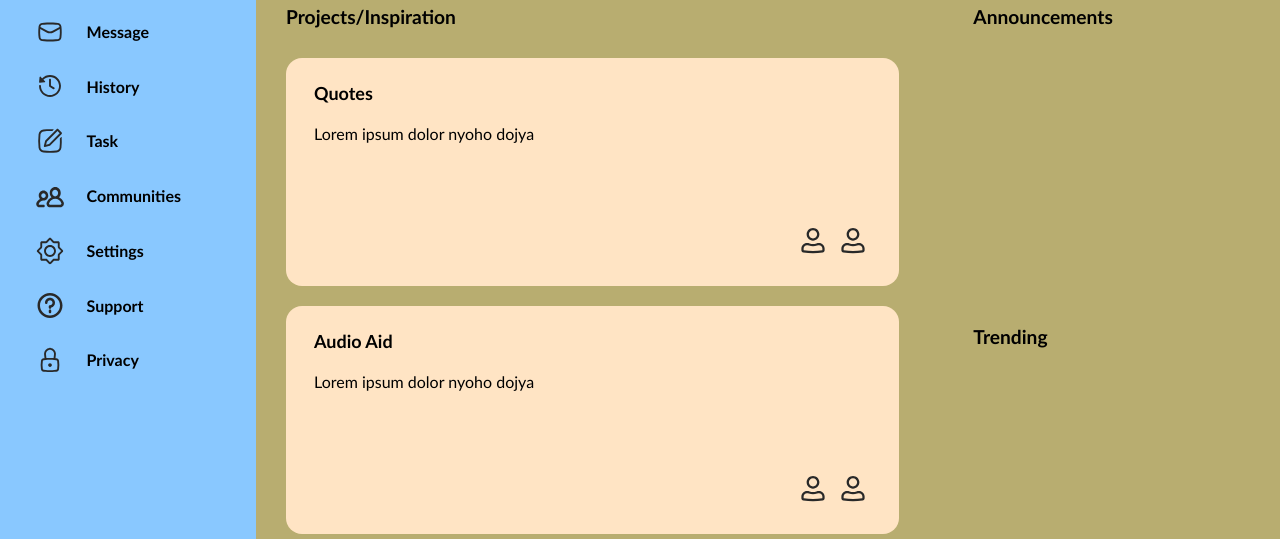
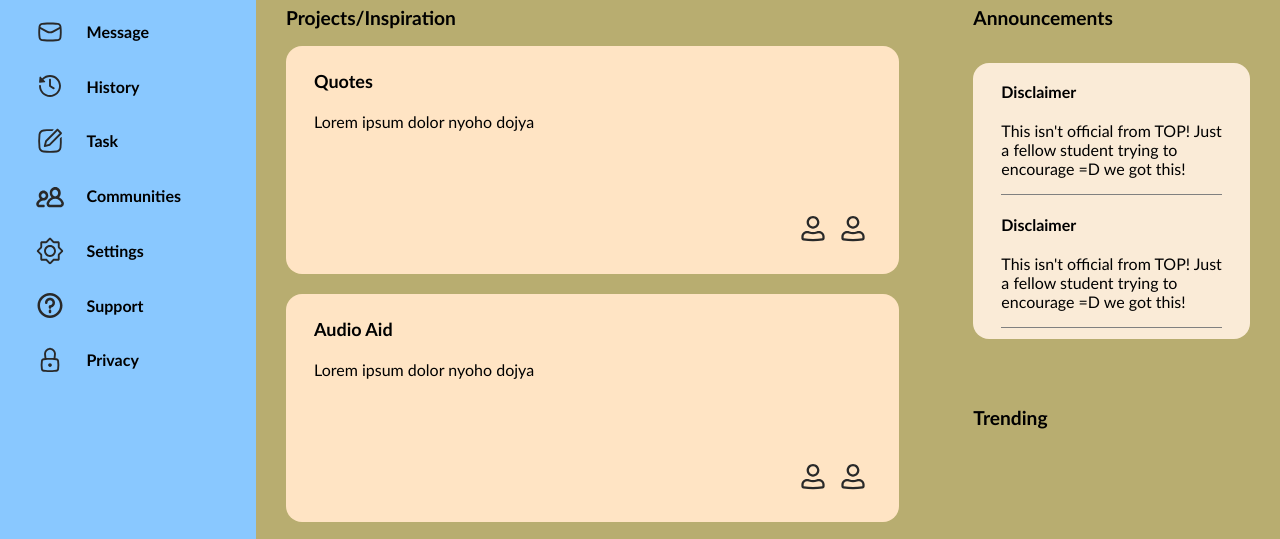
Before and after one commit to dpsiu/Admin-Dashboard, a plain HTML site: page index.html in a window 1280 px wide. Shown: the part 170-709 px from the top of the page. Drawn offline with Linux system fonts and the light colour scheme; a web font is replaced by a local one.

Commit message:
Base layout - content announcements

```diff
--- a/index.html
+++ b/index.html
@@ -109,8 +109,18 @@
                     </div>
                 </div>
             </div>
-            <div class="announcements">
+            <div class="contentSection2">
                 <p class="contentTitle">Announcements</p>
+                <div class="announcementCard">
+                    <div class="announcement">
+                        <p class="announcementTitle">Disclaimer</p>
+                        <p>This isn't official from TOP! Just a fellow student trying to encourage =D we got this!</p>
+                    </div>
+                    <div class="announcement">
+                        <p class="announcementTitle">Disclaimer</p>
+                        <p>This isn't official from TOP! Just a fellow student trying to encourage =D we got this!</p>
+                    </div>
+                </div>
             </div>
             <div class="trending">
                 <p class="contentTitle">Trending</p>
--- a/style.css
+++ b/style.css
@@ -172,7 +172,7 @@ body{
     background-color: aquamarine;
     color: black;
     border: none;
-    min-width: 0px;
+    min-width: 150px;
 }
 
 /* -----Content----- */
@@ -187,15 +187,17 @@ body{
     gap: 14px;
 }
 
-.content > div > .contentTitle{
+.contentTitle{
     font-weight: bold;
     font-size: larger;
-    margin-left: 30px;
+    margin: 20px 30px 10px 30px;
+    height: 30px;
 }
 
 .contentSection1{
+    display: grid;
     grid-template-columns: 1fr;
-    grid-template-rows: 1fr 6fr;
+    grid-template-rows: 1fr 8fr;
     grid-row: 1/3;
     grid-column: 1/2;
 }
@@ -204,12 +206,6 @@ body{
     display: grid;
     grid-template-columns: repeat(auto-fit, minmax(300px, 1fr));
     gap: 20px;
-    margin: 30px;
-}
-
-.projects > .contentTitle{
-    grid-column: 1/4;
-    width: 100%;
 }
 
 .cardTitle{
@@ -223,7 +219,11 @@ body{
     grid-column: 2/3;;
 }
 
-.announcements{
+
+.contentSection2{
+    display: grid;
+    grid-template-columns: 1fr;
+    grid-template-rows: 1fr 4fr;
     grid-column: 2/3;
     grid-row: 1/2;
 }
@@ -256,6 +256,45 @@ body{
     height: 36px;
     width: auto;
 }
+/* -----Content.Announcements----- */
+.resources,
+.announcementCard{
+    margin: 0px 30px 30px 30px;
+}
+
+.announcementCard{
+    display: grid;
+    grid-template-rows: auto;
+    grid-row: 2/3;
+    gap: 15px;
+    height: 80%;
+
+    background-color: antiquewhite;
+    border-radius: 16px;
+    padding: 14px 28px;
+    overflow: auto;
+}
+
+.announcement{
+    display: grid;
+    grid-template-columns: 1fr;
+    grid-template-rows: 1fr 2fr;
+
+    height: fit-content;
+
+    border-bottom: 1px solid grey;
+}
+
+.announcement >p{
+    margin-top: 5px;
+    max-height: 60px;
+    min-width: 218px;
+}
+
+.announcement > .announcementTitle{
+    margin-bottom: 5px;
+    font-weight: bold;
+}
 
 /* -----Footer----- */
 .footer{
```
